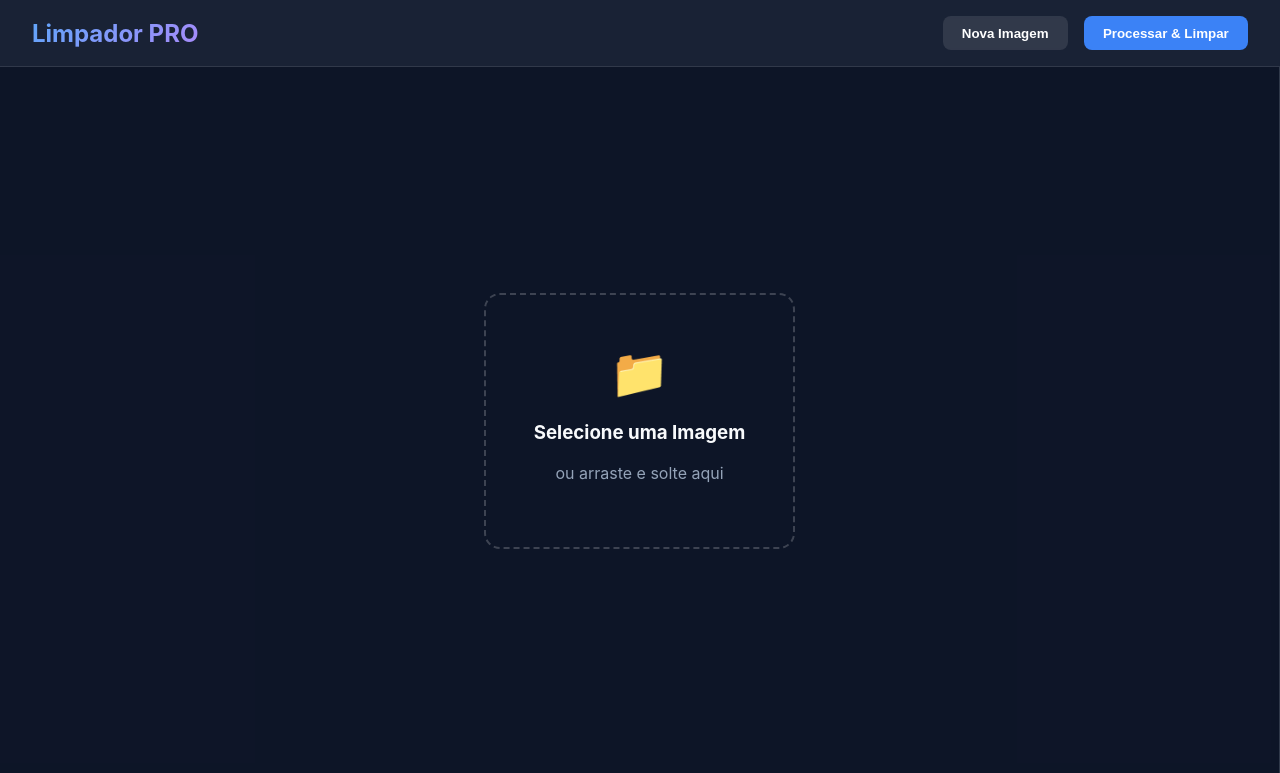
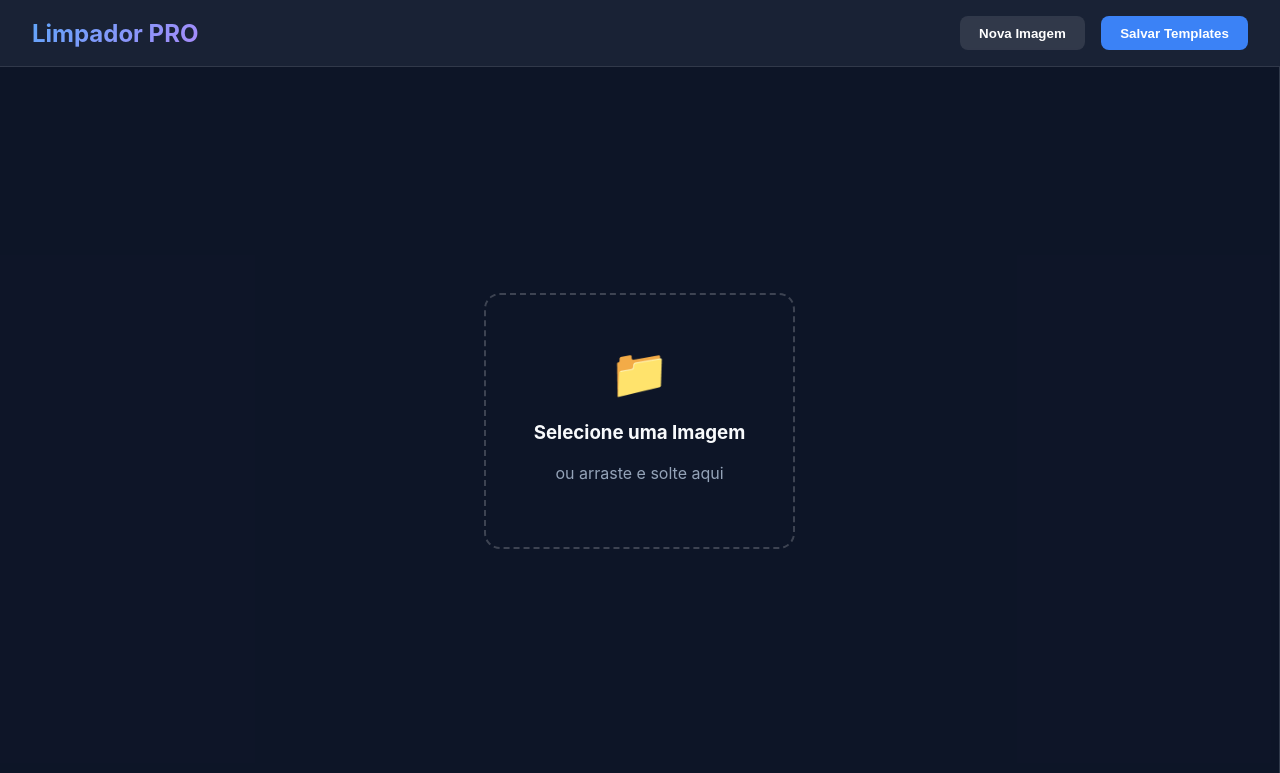
Before and after one commit to etiontdn/editor-removedor-templates, a Django app: page / in a window 1280 px wide. Shown: the top 773 px of the page. Run offline with Django 5.2, Linux system fonts and the light colour scheme; some libraries are stand-ins or nearby versions.

Commit message:
feat(editor): crop and save drawn templates to backend via Pillow

```diff
--- a/limpador/templates/limpador/editor.html
+++ b/limpador/templates/limpador/editor.html
@@ -300,7 +300,7 @@
         <div class="logo">Limpador PRO</div>
         <div class="controls">
             <button class="btn btn-secondary" onclick="document.getElementById('file-input').click()">Nova Imagem</button>
-            <button class="btn" id="btn-processar">Processar & Limpar</button>
+            <button class="btn" id="btn-save-templates">Salvar Templates</button>
         </div>
     </header>
 
@@ -928,6 +928,57 @@
             }
         });
 
+        // Save Templates Logic
+        document.getElementById('btn-save-templates').addEventListener('click', async () => {
+            if (!currentImageId) {
+                alert('Nenhuma imagem carregada!');
+                return;
+            }
+
+            const btn = document.getElementById('btn-save-templates');
+            const originalText = btn.innerText;
+            btn.innerText = 'Salvando...';
+            btn.disabled = true;
+
+            try {
+                // Obter estado atual (ignorando histórico para pegar a forma raw)
+                const state = canvas.toJSON(['id', 'templateName', 'actionType', 'fillColor', 'padding']);
+                const templates = state.objects.filter(obj => obj.id && (obj.id.startsWith('rect_') || obj.id.startsWith('path_')));
+
+                if (templates.length === 0) {
+                    alert('Nenhum template desenhado para salvar!');
+                    btn.innerText = originalText;
+                    btn.disabled = false;
+                    return;
+                }
+
+                const response = await fetch('/save-templates/', {
+                    method: 'POST',
+                    headers: {
+                        'Content-Type': 'application/json',
+                    },
+                    body: JSON.stringify({
+                        image_id: currentImageId,
+                        templates: templates
+                    })
+                });
+
+                const data = await response.json();
+
+                if (data.success) {
+                    alert(`Sucesso! ${data.templates.length} template(s) salvo(s).`);
+                } else {
+                    alert('Erro ao salvar templates: ' + data.error);
+                }
+            } catch (error) {
+                console.error(error);
+                alert('Erro na conexão ao tentar salvar.');
+            } finally {
+                btn.innerText = originalText;
+                btn.disabled = false;
+            }
+        });
+
     </script>
 </body>
 </html>
--- a/limpador/urls.py
+++ b/limpador/urls.py
@@ -4,4 +4,5 @@ from . import views
 urlpatterns = [
     path('', views.editor_view, name='editor'),
     path('upload/', views.upload_image, name='upload_image'),
+    path('save-templates/', views.save_templates, name='save_templates'),
 ]
--- a/limpador/views.py
+++ b/limpador/views.py
@@ -1,7 +1,11 @@
 from django.shortcuts import render
 from django.http import JsonResponse
 from django.views.decorators.csrf import csrf_exempt
-from .models import ProcessedImage
+from .models import ProcessedImage, ImageTemplate
+import json
+from django.core.files.base import ContentFile
+from io import BytesIO
+from PIL import Image
 
 def editor_view(request):
     return render(request, 'limpador/editor.html')
@@ -20,3 +24,77 @@ def upload_image(request):
             'image_url': processed_img.image.url
         })
     return JsonResponse({'success': False, 'error': 'Nenhuma imagem enviada.'}, status=400)
+
+@csrf_exempt
+def save_templates(request):
+    if request.method == 'POST':
+        try:
+            data = json.loads(request.body)
+            image_id = data.get('image_id')
+            templates = data.get('templates', [])
+
+            if not image_id:
+                return JsonResponse({'success': False, 'error': 'ID da imagem não fornecido.'}, status=400)
+
+            try:
+                processed_img = ProcessedImage.objects.get(id=image_id)
+            except ProcessedImage.DoesNotExist:
+                return JsonResponse({'success': False, 'error': 'Imagem não encontrada.'}, status=404)
+
+            processed_img.templates_data = templates
+            processed_img.save()
+
+            original_image = Image.open(processed_img.image.path)
+            img_width, img_height = original_image.size
+
+            saved_templates = []
+
+            for tpl in templates:
+                left = tpl.get('left', 0)
+                top = tpl.get('top', 0)
+                width = tpl.get('width', 0)
+                height = tpl.get('height', 0)
+                scaleX = tpl.get('scaleX', 1)
+                scaleY = tpl.get('scaleY', 1)
+
+                name = tpl.get('templateName', 'template')
+                action_type = tpl.get('actionType', 'fill')
+                fill_color = tpl.get('fillColor', '#ffffff')
+                padding = int(tpl.get('padding', 0))
+
+                actual_w = width * scaleX
+                actual_h = height * scaleY
+
+                box_left = max(0, int(left - padding))
+                box_top = max(0, int(top - padding))
+                box_right = min(img_width, int(left + actual_w + padding))
+                box_bottom = min(img_height, int(top + actual_h + padding))
+
+                if box_right > box_left and box_bottom > box_top:
+                    cropped = original_image.crop((box_left, box_top, box_right, box_bottom))
+
+                    img_io = BytesIO()
+                    cropped.save(img_io, format='PNG')
+                    img_file = ContentFile(img_io.getvalue(), name=f"{name}_{processed_img.id}.png")
+
+                    new_template = ImageTemplate.objects.create(
+                        processed_image=processed_img,
+                        name=name,
+                        image=img_file,
+                        action_type=action_type,
+                        fill_color=fill_color,
+                        padding=padding
+                    )
+
+                    saved_templates.append({
+                        'id': new_template.id,
+                        'name': new_template.name,
+                        'url': new_template.image.url
+                    })
+
+            return JsonResponse({'success': True, 'templates': saved_templates})
+
+        except Exception as e:
+            return JsonResponse({'success': False, 'error': str(e)}, status=500)
+
+    return JsonResponse({'success': False, 'error': 'Método não permitido.'}, status=405)
```
Also changed, not shown: limpador/models.py (+12 -0 lines), limpador/migrations/0002_imagetemplate.py (added).
